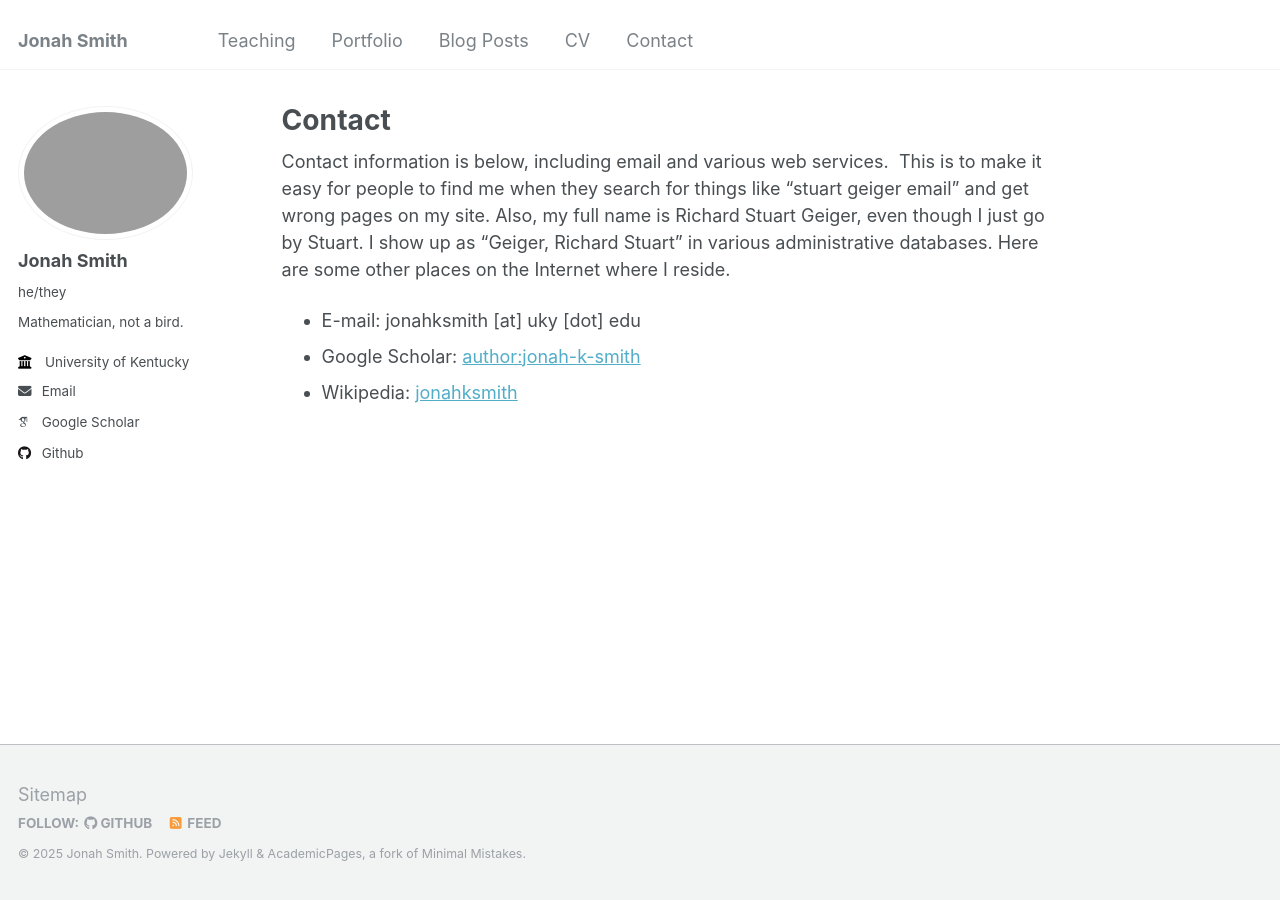
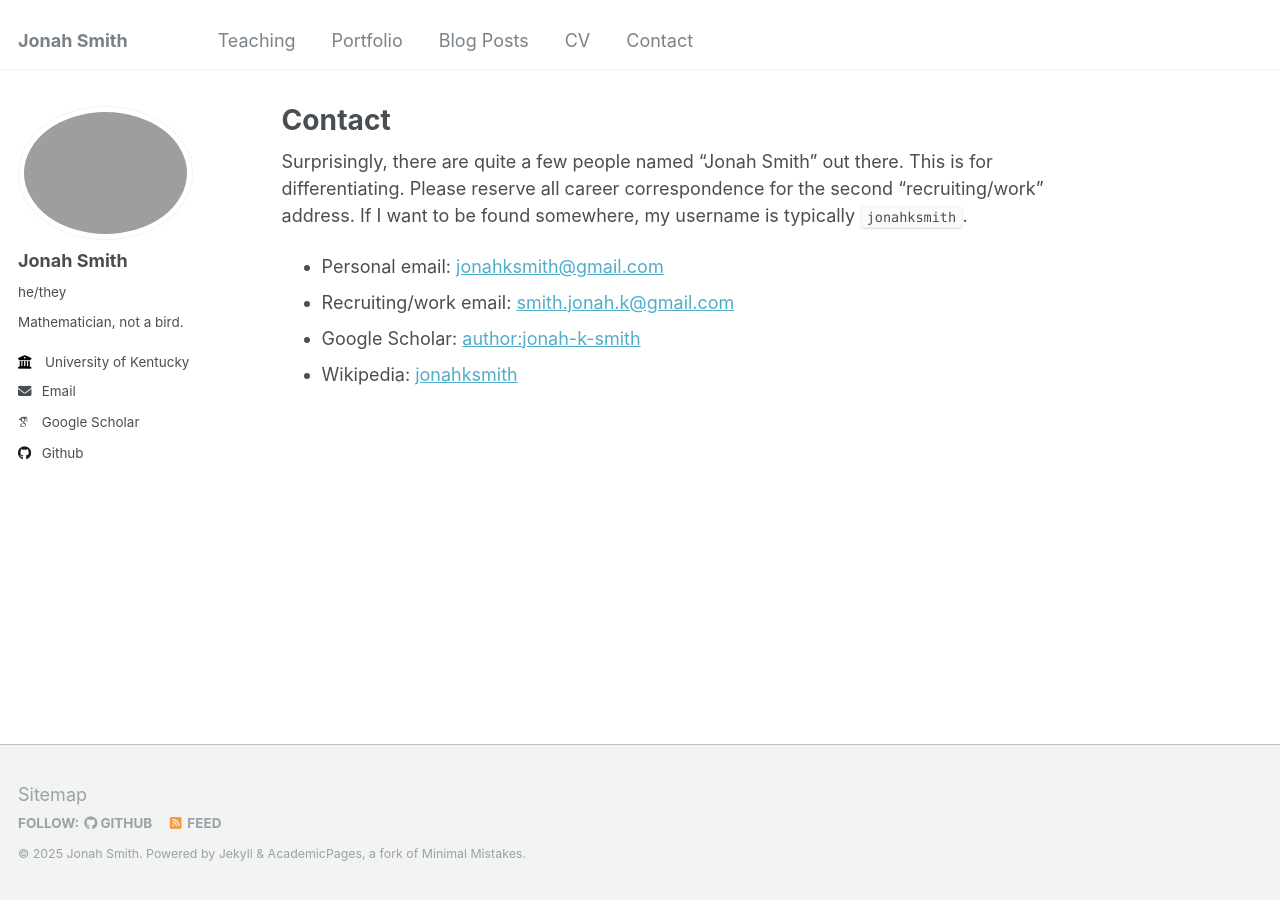
Before and after one commit to jonahksmith/jonahksmith.github.io, a Jekyll site: the page built from _pages/contact.md, in a window 1280 px wide. Built offline with Jekyll 4.4.1, drawn with Linux system fonts in a browser that asks for light colours; some web fonts are replaced.

Commit message:
edit contact page

```diff
--- a/_pages/contact.md
+++ b/_pages/contact.md
@@ -3,8 +3,13 @@ permalink: /contact/
 title: "Contact"
 author_profile: true
 ---
-Contact information is below, including email and various web services.  This is to make it easy for people to find me when they search for things like "stuart geiger email" and get wrong pages on my site. Also, my full name is Richard Stuart Geiger, even though I just go by Stuart. I show up as "Geiger, Richard Stuart" in various administrative databases. Here are some other places on the Internet where I reside.
 
-* E-mail: jonahksmith [at] uky [dot] edu
+Surprisingly, there are quite a few people named "Jonah Smith" out there.
+This is for differentiating.
+Please reserve all career correspondence for the second "recruiting/work" address.
+If I want to be found somewhere, my username is typically `jonahksmith`.
+
+* Personal email: [jonahksmith@gmail.com](mailto:jonahksmith@gmail.com)
+* Recruiting/work email: [smith.jonah.k@gmail.com](mailto:smith.jonah.k@gmail.com)
 * Google Scholar: [author:jonah-k-smith](https://scholar.google.com/citations?user=sg-oxuoAAAAJ&hl=en)
 * Wikipedia: [jonahksmith](http://en.wikipedia.org/wiki/User:jonahksmith)
```
